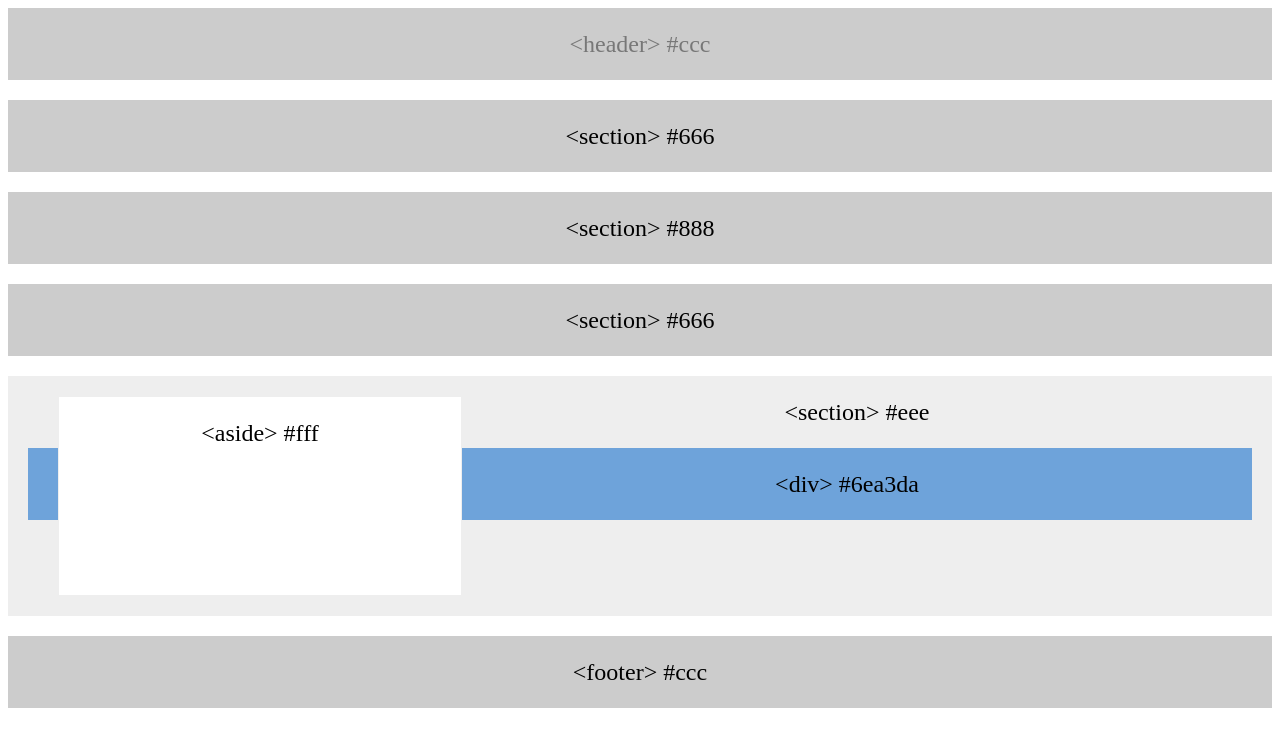
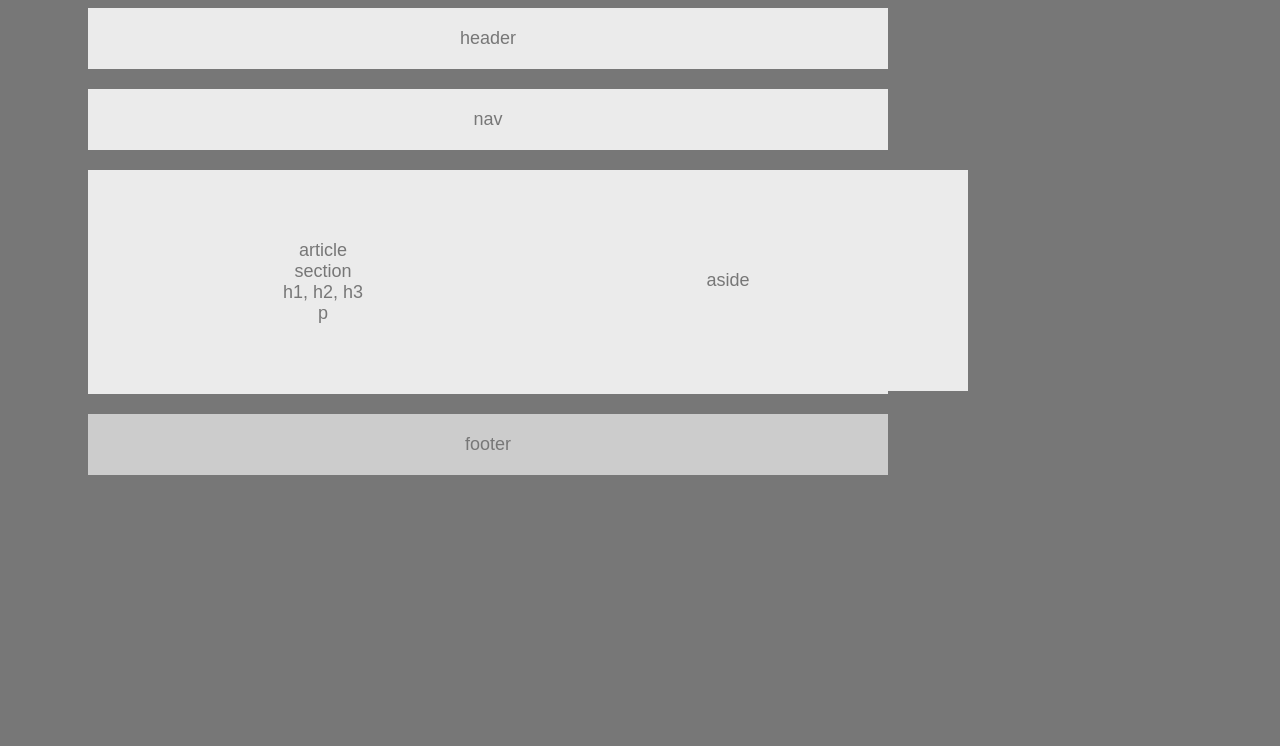
Before and after one commit to accandia/accandia.github.io, a plain HTML site: page index.html in a window 1280 px wide. Drawn offline with Linux system fonts and the light colour scheme.

Commit message:
index.html

```diff
--- a/index.html
+++ b/index.html
@@ -4,40 +4,40 @@
 
 <head>
   <meta charset="UTF-8">
-  <title>Floats</title>
+  <title>Index</title>
   <link rel="stylesheet" type="text/css" href="style.css">
 </head>
 
 <body>
 
   <header>
-    &lt;header&gt; #ccc
+    header
   </header>
 
-  <section id="left">
-    &lt;section&gt; #666
+  <section id="nav">
+    nav
   </section>
 
-  <section id="middle">
-    &lt;section&gt; #888
+  <section id="aside">
+    aside
   </section>
 
-  <section id="right">
-    &lt;section&gt; #666
-  </section>
+  <section id="section">
+    <article>
+      article
+    </article>
+    section
+    <div id="headers">
+      h1, h2, h3
+    </div>
+    <div id="p">
+      p
+    </div>
 
-  <section id="full">
-    <aside>
-      &lt;aside&gt; #fff
-    </aside>
-    &lt;section&gt; #eee
-    <div id="division">
-      &lt;div&gt; #6ea3da
-    </div>
   </section>
 
   <footer>
-    &lt;footer&gt; #ccc
+    footer
   </footer>
 
 </body>
--- a/style.css
+++ b/style.css
@@ -8,70 +8,70 @@
 }
 
 body {
-  font-size: 24px;
-  line-height: 32px;
-  color: rgb(0, 0, 0);
+  font-family: 'Arial', 'Helvetica Neue', Helvetica, sans-serif;
+  font-size: 18px;
+  color: #777;
+  background: #777;
+  width: 960px;
 }
 
 header {
-  padding: 20px;
+ background: #ebebeb(224, 29, 29);
+ margin-bottom: 20px;
+ padding: 20px;
+ margin-right: 80px;
+ margin-left: 80px;
+ color: #777;
+ background: #ebebeb;
+}
+
+#nav {
+ background: #ebebeb(224, 29, 29);
+ margin-bottom: 20px;
+ padding: 20px;
+ margin-right: 80px;
+ margin-left: 80px;
+ color: #777;
+ background: #ebebeb;
+}
+
+
+#section {
+  padding: 70px;
+  margin-right: 80px;
+  margin-left: 80px;
   margin-bottom: 20px;
   color: #777;
-  background: #ccc;
+  background: #ebebeb;
 }
 
-section {
-  padding: 20px;
-  margin-bottom: 20px;
-  background: #ccc;
-}
-
-#section {
-  float: left;
-  width: 33.3%;
-  color: #fff;
-  background: #666;
+#aside {
+  float: right;
+  width: 50%;
+  padding: 100px;
+  color: #777;
+  background: #ebebeb;
 }
 
 #article {
   float: left;
-  width: 33.3%;
-  color: #fff;
-  background: #888;
+  width: 50%;
+  color: #777;
+  background: #777;
 }
 
 #h123 {
   float: left;
-  width: 33.3%;
-  color: #fff;
-  background: #666;
+  width: 200px;
+  color: #777;
+  background: #ebebeb;
 }
 
-#full {
-  width: 100%;
-  overflow: auto;
-  clear: both;
-  background: #eee;
-}
-
-#division {
-  padding: 20px;
-  margin-top: 20px;
-  background: #6ea3da;
-}
-
-aside {
-  float: left;
-  width: 33%;
-  height: 200px;
-  padding: 20px;
-  margin-left: 30px;
-  background: #fff;
-  border: 1px solid #eee;
-}
 
 footer {
   padding: 20px;
   clear: both;
   background: #ccc;
+  margin-right: 80px;
+  margin-left: 80px;
 }
```
Also changed, not shown: 2 other files.
